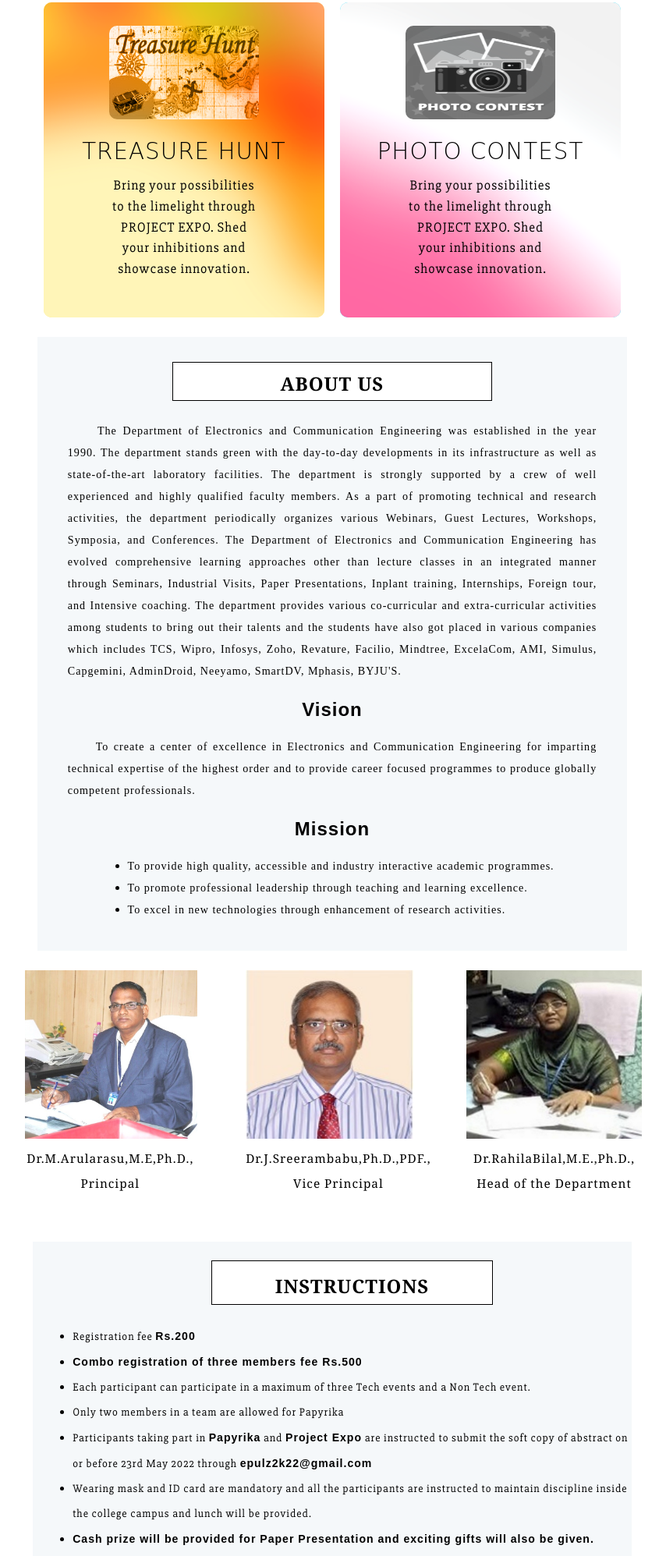
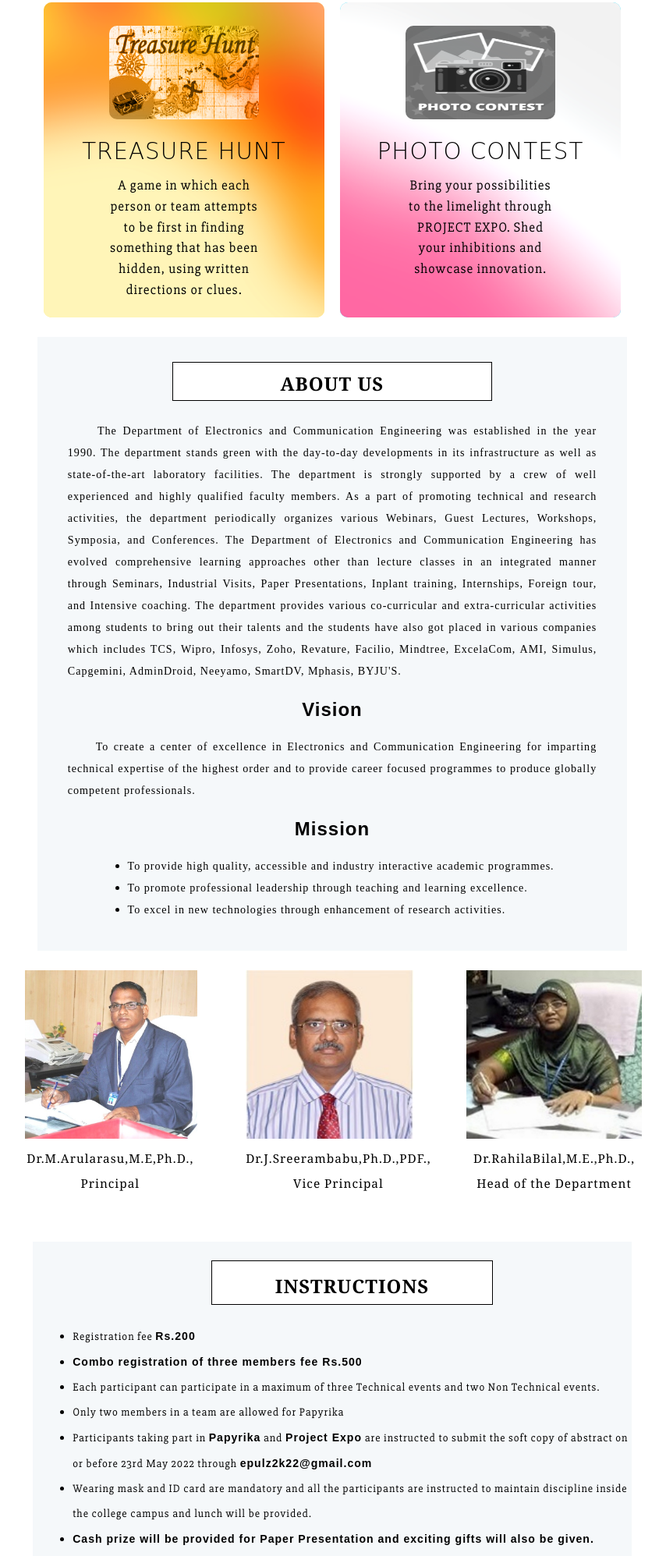
Before and after one commit to Epulz-2k22/ECE, a plain HTML site: page index.html in a window 1280 px wide. Shown: the part 2171-4166 px from the top of the page at 78% size, without its empty margins (214-1068 px from the left). Drawn offline with nearby package versions, Linux system fonts and the light colour scheme; a web font is replaced by a local one.

Commit message:
Update index.html

```diff
--- a/index.html
+++ b/index.html
@@ -150,7 +150,7 @@
                  <img src="treasure.jpg" width="300" height="120" alt="image">
                  <h1>TREASURE HUNT</h1>
                  <figcaption>
-                     <p>Bring your possibilities to the limelight through PROJECT EXPO. Shed your inhibitions and showcase innovation.
+                     <p>A game in which each person or team attempts to be first in finding something that has been hidden, using written directions or clues.
                      </p>
                  </figcaption>
                  <!-- <a href="javascript:void(0);" title="button">Learn More</a> -->
@@ -268,7 +268,7 @@
             </li>
             <li>
                 <p>
-                    Each participant can participate in a maximum of three Tech events and a Non Tech event.
+                    Each participant can participate in a maximum of three Technical events and two Non Technical events.
                 </p>
             </li>
             <li>
```
